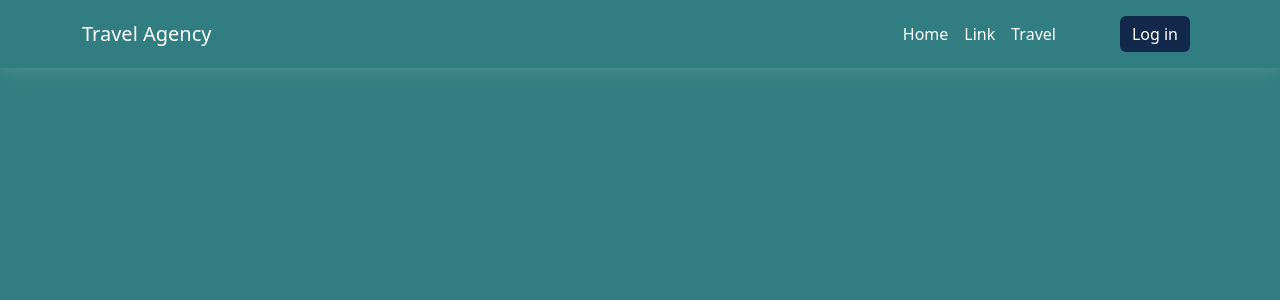
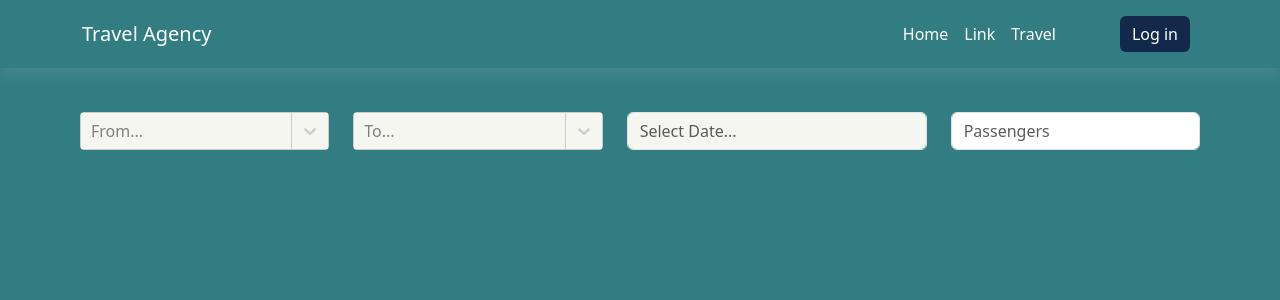
Before and after one commit to ermalbela/Project-Lab-1, a React (Vite) app in the folder travelAgency/: page / in a window 1280 px wide. Shown: the top 300 px of the page. Built offline with nearby package versions, Linux system fonts and the light colour scheme.

Commit message:
working on dashboard, added selectors and datepickers, some changes on routes and added the Menu.jsx where we will be putting some data

```diff
--- a/travelAgency/package.json
+++ b/travelAgency/package.json
@@ -13,8 +13,10 @@
     "bootstrap": "^5.3.3",
     "react": "^18.2.0",
     "react-bootstrap": "^2.10.2",
+    "react-datepicker": "^6.6.0",
     "react-dom": "^18.2.0",
-    "react-router-dom": "^6.22.3"
+    "react-router-dom": "^6.22.3",
+    "react-select": "^5.8.0"
   },
   "devDependencies": {
     "@types/react": "^18.2.66",
--- a/travelAgency/src/Components/Dashboard.jsx
+++ b/travelAgency/src/Components/Dashboard.jsx
@@ -1,11 +1,150 @@
-import React from 'react';
+import React, { useState } from 'react';
+import {Row, Col, FormControl} from 'react-bootstrap';
+import { countries } from '../Menu';
+import MySelect from './MySelect';
+import {components} from 'react-select';
+import DatePicker from 'react-datepicker';
+import "react-datepicker/dist/react-datepicker.css";
+
 
 const Dashboard = () => {
+
+  const [fromCountry, setFromCountry] = useState('');
+  const [toCountry, setToCountry] = useState('');
+  const [passengerVal, setPassengerVal] = useState('');
+
+  const [dateRange, setDateRange] = useState([null, null]);
+  const [startDate, endDate] = dateRange;
+
+
+  const Option = props => {
+    return (
+      <div>
+        <components.Option {...props}>
+          <input
+            type="checkbox"
+            checked={props.isSelected}
+            onChange={() => null}
+          />{" "}
+          <label>{props.label}</label>
+        </components.Option>
+      </div>
+    );
+  };
+
+  const customStyles = {
+    valueContainer: (provided) => ({
+      ...provided,
+      whiteSpace: "nowrap",
+      overflowX: "auto",
+      WebkitOverflowScrolling: "touch",
+      backgroundColor: '#F4F6EF',
+      cursor: 'text'
+    }),
+    menu: (provided) => ({
+      ...provided,
+      borderRadius: '8px',
+      overflow: 'hidden'
+    }),
+    option: (styles, {isFocused, isSelected}) => {
+      return{
+        ...styles,
+        backgroundColor: isSelected ? '#13294B' : isFocused ? '#cee6e2' : '#F4F6EF',
+        color: !isSelected ? '#000' : isSelected || isFocused ? '#F4F6EF' : '',
+        // ':hover': {
+        //   color: '#030303'
+        // }
+        borderRadius: '5px'
+      }
+    },
+    dropdownIndicator: (provided) => ({
+      ...provided,
+      backgroundColor: '#F4F6EF'
+    }),
+    indicatorSeparator: (provided) => ({
+      ...provided,
+      margin: 0
+    }),
+    clearIndicator: (provided) => ({
+      ...provided,
+      backgroundColor: '#F4F6EF'
+    }),
+    control: (provided, state) => ({
+      ...provided,
+      borderColor: 'hsl(0, 0%, 80%);',
+      boxShadow: 'none',
+      ':hover': {
+        borderColor: 'hsl(0, 0%, 80%);',
+        boxShadow: 'none'
+      }
+    }),
+  }
+
+
+  const countriesWithLabels = countries.map(country => {
+    return { value: country, label: country };
+  });
+
   return (
-    <div>
-
-    </div>
+    <Row className="justify-content-center">
+      <Col>
+        <MySelect
+          options={countriesWithLabels || []}
+          styles={customStyles}
+          closeMenuOnSelect={true}
+          hideSelectedOptions={false}
+          components={{ Option }}
+          onChange={(selected) => {
+            setFromCountry(selected);
+          }}
+          value={fromCountry}
+          className="react-select-container"
+          classNamePrefix="react-select"
+          maxMenuHeight={"200px"}
+          placeholder="From..."
+          isClearable
+        />
+      </Col>
+      <Col>
+        <MySelect
+          options={countriesWithLabels || []}
+          styles={customStyles}
+          closeMenuOnSelect={true}
+          hideSelectedOptions={false}
+          components={{ Option }}
+          onChange={(selected) => {
+            setToCountry(selected);
+          }}
+          value={toCountry}
+          className="react-select-container"
+          classNamePrefix="react-select"
+          maxMenuHeight={"200px"}
+          placeholder="To..."
+          isClearable
+        />
+      </Col>
+      <Col>
+        <DatePicker
+          className="form-control digits"
+          selectsRange={true}
+          startDate={startDate}
+          endDate={endDate}
+          onChange={(update) => {
+            setDateRange(update);
+          }}
+          isClearable={true}
+          placeholderText='Select Date...'
+        />
+      </Col>
+      <Col>
+        <FormControl
+          value={passengerVal}
+          onChange={(e) => setPassengerVal(e.target.value)}
+          placeholder='Passengers'
+        />
+      </Col>
+    </Row>
   )
 }
 
-export default Dashboard
+export default Dashboard;
--- /dev/null
+++ b/travelAgency/src/Components/MySelect.jsx
@@ -0,0 +1,8 @@
+import React from "react";
+import { default as ReactSelect } from "react-select";
+
+const MySelect = props => {
+  return <ReactSelect {...props} />;
+};
+
+export default MySelect;
--- a/travelAgency/src/Layout/Header.jsx
+++ b/travelAgency/src/Layout/Header.jsx
@@ -4,7 +4,7 @@
 const Header = () => {
 
   return(
-    <Navbar variant="pills" expand="lg" fixed="top" className="navbar">
+    <Navbar variant="pills" expand="lg" fixed="top" className="navbar mb-5">
       <Container>
         <NavbarBrand>Travel Agency</NavbarBrand>
         <NavbarToggle aria-controls="basic-navbar-nav" />
@@ -13,7 +13,9 @@
             <NavLink to="/" className="nav-link-md">Home</NavLink>
             <NavLink to="/">Link</NavLink>
             <NavLink to="/">Travel</NavLink>
-            <NavLink to="/" className="ms-5"><Button>Log in</Button></NavLink>
+            <NavLink to="/" className="ms-5">
+              <Button>Log in</Button>
+            </NavLink>
           </Nav>
         </NavbarCollapse>
       </Container>
--- a/travelAgency/src/Layout/Layout.jsx
+++ b/travelAgency/src/Layout/Layout.jsx
@@ -10,10 +10,8 @@
       <>
         <Loader />
         <Header />
-        <div className={`page-wrapper `} id='pageWrapper'>
-            <div className='page-body'>
-              <Outlet />
-            </div>
+        <div className='page-wrapper'>
+          <Outlet />
         </div>
       </>
     );
--- /dev/null
+++ b/travelAgency/src/Menu.jsx
@@ -0,0 +1,198 @@
+export const countries = [
+  "Afghanistan",
+  "Albania",
+  "Algeria",
+  "Andorra",
+  "Angola",
+  "Antigua and Barbuda",
+  "Argentina",
+  "Armenia",
+  "Australia",
+  "Austria",
+  "Azerbaijan",
+  "The Bahamas",
+  "Bahrain",
+  "Bangladesh",
+  "Barbados",
+  "Belarus",
+  "Belgium",
+  "Belize",
+  "Benin",
+  "Bhutan",
+  "Bolivia",
+  "Bosnia and Herzegovina",
+  "Botswana",
+  "Brazil",
+  "Brunei",
+  "Bulgaria",
+  "Burkina Faso",
+  "Burundi",
+  "Cabo Verde",
+  "Cambodia",
+  "Cameroon",
+  "Canada",
+  "Central African Republic",
+  "Chad",
+  "Chile",
+  "China",
+  "Colombia",
+  "Comoros",
+  "Congo, Democratic Republic of the",
+  "Congo, Republic of the",
+  "Costa Rica",
+  "Côte d’Ivoire",
+  "Croatia",
+  "Cuba",
+  "Cyprus",
+  "Czech Republic",
+  "Denmark",
+  "Djibouti",
+  "Dominica",
+  "Dominican Republic",
+  "East Timor (Timor-Leste)",
+  "Ecuador",
+  "Egypt",
+  "El Salvador",
+  "Equatorial Guinea",
+  "Eritrea",
+  "Estonia",
+  "Eswatini",
+  "Ethiopia",
+  "Fiji",
+  "Finland",
+  "France",
+  "Gabon",
+  "The Gambia",
+  "Georgia",
+  "Germany",
+  "Ghana",
+  "Greece",
+  "Grenada",
+  "Guatemala",
+  "Guinea",
+  "Guinea-Bissau",
+  "Guyana",
+  "Haiti",
+  "Honduras",
+  "Hungary",
+  "Iceland",
+  "India",
+  "Indonesia",
+  "Iran",
+  "Iraq",
+  "Ireland",
+  "Israel",
+  "Italy",
+  "Jamaica",
+  "Japan",
+  "Jordan",
+  "Kazakhstan",
+  "Kenya",
+  "Kiribati",
+  "Korea, North",
+  "Korea, South",
+  "Kosovo",
+  "Kuwait",
+  "Kyrgyzstan",
+  "Laos",
+  "Latvia",
+  "Lebanon",
+  "Lesotho",
+  "Liberia",
+  "Libya",
+  "Liechtenstein",
+  "Lithuania",
+  "Luxembourg",
+  "Madagascar",
+  "Malawi",
+  "Malaysia",
+  "Maldives",
+  "Mali",
+  "Malta",
+  "Marshall Islands",
+  "Mauritania",
+  "Mauritius",
+  "Mexico",
+  "Micronesia, Federated States of",
+  "Moldova",
+  "Monaco",
+  "Mongolia",
+  "Montenegro",
+  "Morocco",
+  "Mozambique",
+  "Myanmar (Burma)",
+  "Namibia",
+  "Nauru",
+  "Nepal",
+  "Netherlands",
+  "New Zealand",
+  "Nicaragua",
+  "Niger",
+  "Nigeria",
+  "North Macedonia",
+  "Norway",
+  "Oman",
+  "Pakistan",
+  "Palau",
+  "Panama",
+  "Papua New Guinea",
+  "Paraguay",
+  "Peru",
+  "Philippines",
+  "Poland",
+  "Portugal",
+  "Qatar",
+  "Romania",
+  "Russia",
+  "Rwanda",
+  "Saint Kitts and Nevis",
+  "Saint Lucia",
+  "Saint Vincent and the Grenadines",
+  "Samoa",
+  "San Marino",
+  "Sao Tome and Principe",
+  "Saudi Arabia",
+  "Senegal",
+  "Serbia",
+  "Seychelles",
+  "Sierra Leone",
+  "Singapore",
+  "Slovakia",
+  "Slovenia",
+  "Solomon Islands",
+  "Somalia",
+  "South Africa",
+  "Spain",
+  "Sri Lanka",
+  "Sudan",
+  "Sudan, South",
+  "Suriname",
+  "Sweden",
+  "Switzerland",
+  "Syria",
+  "Taiwan",
+  "Tajikistan",
+  "Tanzania",
+  "Thailand",
+  "Togo",
+  "Tonga",
+  "Trinidad and Tobago",
+  "Tunisia",
+  "Turkey",
+  "Turkmenistan",
+  "Tuvalu",
+  "Uganda",
+  "Ukraine",
+  "United Arab Emirates",
+  "United Kingdom",
+  "United States",
+  "Uruguay",
+  "Uzbekistan",
+  "Vanuatu",
+  "Vatican City",
+  "Venezuela",
+  "Vietnam",
+  "Yemen",
+  "Zambia",
+  "Zimbabwe"
+];
--- a/travelAgency/src/Route/routes.jsx
+++ b/travelAgency/src/Route/routes.jsx
@@ -4,7 +4,7 @@
 
 
 export const routes = [
-  {path: `/`, Component: <Dashboard />},
-  {path: `/header`, Component: <Header />}
+  {path: `/header`, Component: <Header />},
+  {path: `/`, Component: <Dashboard />}
 
 ]
--- a/travelAgency/src/assets/css/main.css
+++ b/travelAgency/src/assets/css/main.css
@@ -24,3 +24,43 @@
   outline: none!important;
   border: #13294B!important;
 }
+
+.page-wrapper{
+  margin: 7rem 5rem 2rem 5rem;
+}
+
+.react-select-container{
+  max-width: 300px;
+}
+
+.react-select__menu-list::-webkit-scrollbar {
+  width: 6px; /* Width of the scrollbar */
+}
+
+.react-select__menu-list::-webkit-scrollbar-thumb {
+  background-color: #13294B; /* Color of the scrollbar thumb */
+  border-radius: 13px; /* Border radius of the scrollbar thumb */
+  /* box-shadow: inset 0 0 0 10px; */
+}
+
+.react-select__menu-list::-webkit-scrollbar-thumb:hover {
+  background-color: rgba(#13294B, 0.2); /* Color of the scrollbar thumb on hover */
+}
+
+.react-datepicker-wrapper{
+  width: 300px;
+  height: 100%;
+}
+
+.react-datepicker__input-container{
+  height: 100%;
+}
+
+.digits{
+  background-color: #F4F6EF!important;
+}
+
+.form-control:focus{
+  border-color: hsl(0, 0%, 80%);;
+  box-shadow: none,
+}
```
Also changed, not shown: 1 other file (tests, documents, lock files or other folders).
